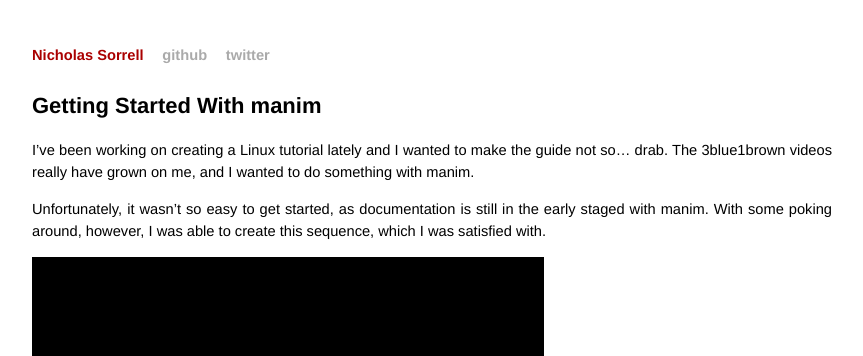
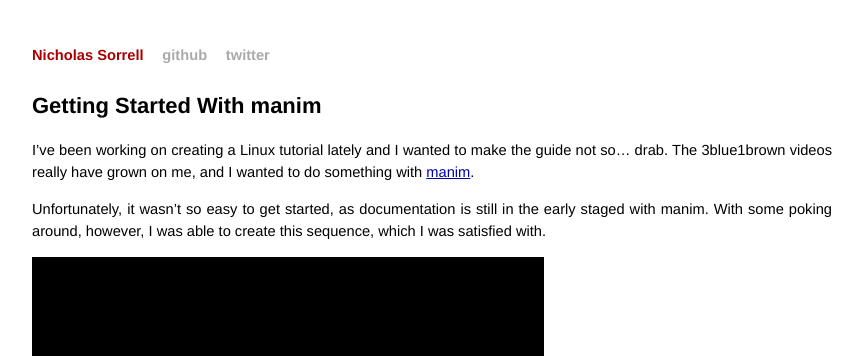
Before and after one commit to sorrell/sorrell.github.com, a Jekyll site: the page built from _posts/2020-04-01-Getting-Started-With-manim.md, in a window 1280 px wide. Shown: the top 356 px of the page, without its empty margins (208-1071 px from the left). Built offline with Jekyll 4.4.1, drawn with Linux system fonts in a browser that asks for light colours; comment, search, counter and statistics services are not loaded; part of the change alters nothing that is shown.

```diff
--- a/_posts/2020-04-01-Getting-Started-With-manim.md
+++ b/_posts/2020-04-01-Getting-Started-With-manim.md
@@ -5,7 +5,7 @@ tags: [manim, python]
 ---
 # {{ page.title }}
 
-I've been working on creating a Linux tutorial lately and I wanted to make the guide not so... drab. The 3blue1brown videos really have grown on me, and I wanted to do something with manim.
+I've been working on creating a Linux tutorial lately and I wanted to make the guide not so... drab. The 3blue1brown videos really have grown on me, and I wanted to do something with [manim](https://github.com/3b1b/manim).
 
 Unfortunately, it wasn't so easy to get started, as documentation is still in the early staged with manim. With some poking around, however, I was able to create this sequence, which I was satisfied with.
 
```
